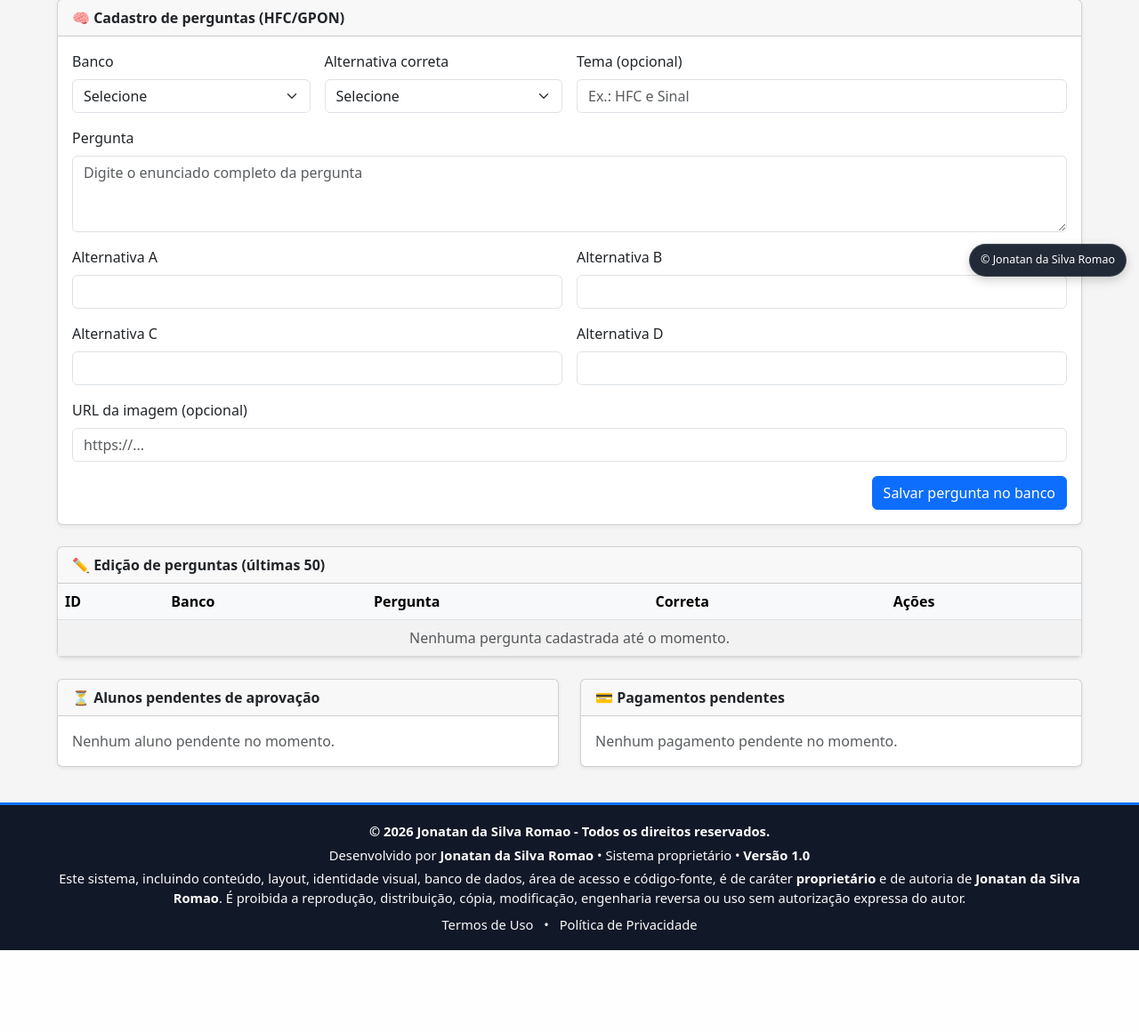
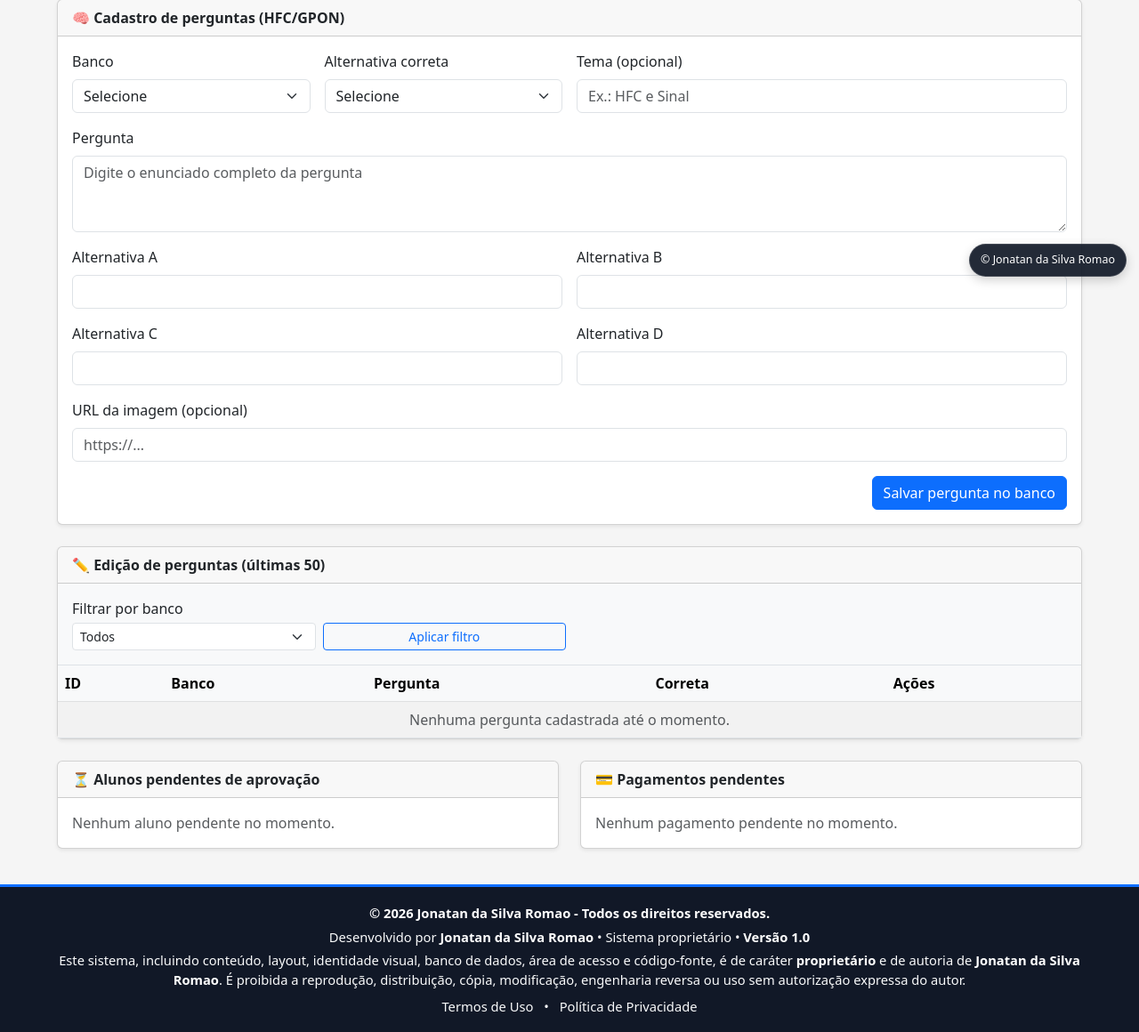
Before and after one commit to Jonatansromao/Simulador-GPON-HFC, a Flask app: template templates/admin_dashboard.html in a window 1280 px wide. Shown: the part 475-1635 px from the top of the page at 89% size. Before the commit the page ends 1543 px from the top, so only its background shows below. Run offline with Flask 3, Linux system fonts and the light colour scheme; the template is opened without the code that fills it, so the values that code supplies are empty.

Commit message:
Add HFC/GPON filter for admin question list

```diff
--- a/routes_html.py
+++ b/routes_html.py
@@ -1249,8 +1249,16 @@ def admin_dashboard():
             "pendentes": Aluno.query.filter_by(professor_id=professor.id, approval_status="pending").count(),
         })
 
+    banco_filtro = (request.args.get("banco") or "todos").strip().upper()
+    if banco_filtro not in {"HFC", "GPON"}:
+        banco_filtro = "TODOS"
+
+    questoes_query = Questao.query
+    if banco_filtro in {"HFC", "GPON"}:
+        questoes_query = questoes_query.filter(Questao.banco == banco_filtro)
+
     questoes_recentes = (
-        Questao.query
+        questoes_query
         .order_by(Questao.id.desc())
         .limit(50)
         .all()
@@ -1266,6 +1274,7 @@ def admin_dashboard():
         pagamentos_pendentes=pagamentos_pendentes,
         professores=professores_data,
         questoes_recentes=questoes_recentes,
+        banco_filtro=banco_filtro,
     )
 
 
--- a/templates/admin_dashboard.html
+++ b/templates/admin_dashboard.html
@@ -184,6 +184,21 @@
   <div class="card shadow-sm mb-4">
     <div class="card-header"><strong>✏️ Edição de perguntas (últimas 50)</strong></div>
     <div class="card-body p-0">
+      <div class="p-3 border-bottom bg-light">
+        <form method="GET" action="{{ url_for('html_bp.admin_dashboard') }}" class="row g-2 align-items-end">
+          <div class="col-sm-6 col-md-3">
+            <label class="form-label mb-1">Filtrar por banco</label>
+            <select class="form-select form-select-sm" name="banco">
+              <option value="todos" {% if banco_filtro == 'TODOS' %}selected{% endif %}>Todos</option>
+              <option value="HFC" {% if banco_filtro == 'HFC' %}selected{% endif %}>HFC</option>
+              <option value="GPON" {% if banco_filtro == 'GPON' %}selected{% endif %}>GPON</option>
+            </select>
+          </div>
+          <div class="col-sm-6 col-md-3">
+            <button type="submit" class="btn btn-outline-primary btn-sm w-100">Aplicar filtro</button>
+          </div>
+        </form>
+      </div>
       <div class="table-responsive">
         <table class="table table-striped align-middle mb-0">
           <thead class="table-light">
```
